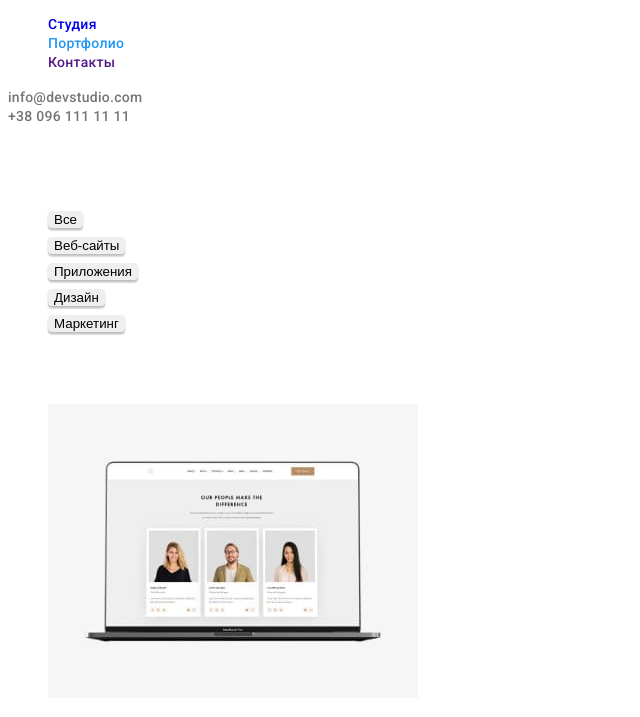
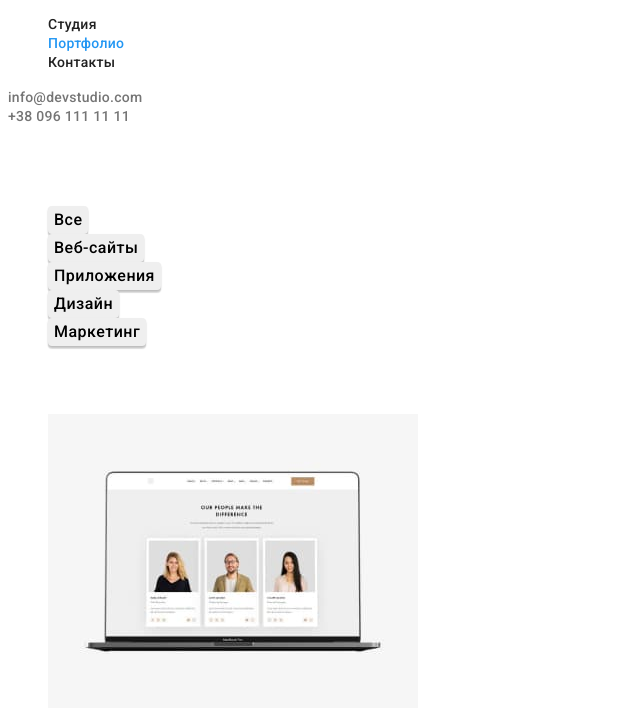
Before and after one commit to JVsom/goit-markup-hw-02, a plain HTML site: page portfolio.html in a window 1280 px wide. Shown: the part 41-758 px from the top of the page, without its empty margins (0-640 px from the left). Drawn offline with Linux system fonts and the light colour scheme.

Commit message:
HW2 with changes
Portfolio button: add font styles
Navigation - change font color

```diff
--- a/css/styles.css
+++ b/css/styles.css
@@ -75,6 +75,11 @@ body {
 }
 
 .site-nav-link {
+    color: var(--title-text-color);
+}
+
+.site-nav-link,
+.active-page {
     font-weight: 500;
     font-size: 14px;
     line-height: 1.14;
@@ -231,6 +236,12 @@ body {
     border-style: none;
     box-shadow: 0px 3px 1px rgba(0, 0, 0, 0.1), 0px 1px 2px rgba(0, 0, 0, 0.08), 0px 2px 2px rgba(0, 0, 0, 0.12);
     border-radius: 4px;
+    font-family: inherit;
+    font-weight: 500;
+    font-size: 16px;
+    line-height: 1.63;
+    text-align: center;
+    letter-spacing: 0.03em;
 }
 
 .filter-button:hover,
--- a/portfolio.html
+++ b/portfolio.html
@@ -25,7 +25,7 @@
                     <a class="site-nav-link link" href="./index.html">Студия</a>
                 </li>
                 <li class="site-nav-item">
-                    <a class="site-nav-link link active-page" href="./portfolio.html">Портфолио</a>
+                    <a class="link active-page" href="./portfolio.html">Портфолио</a>
                 </li>
                 <li class="site-nav-item">
                     <a class="site-nav-link link" href="">Контакты</a>
```
Also changed, not shown: index.html (+1 -1 lines).
